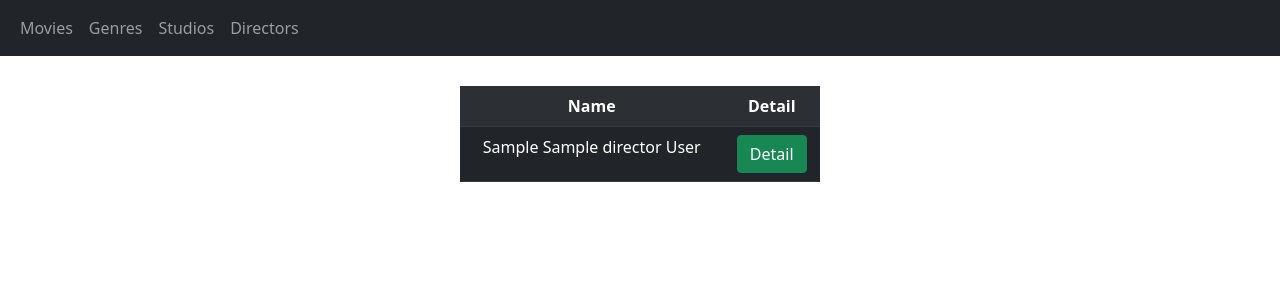
After one commit to rahul-20-mangal/movies-app, a Django app: page /directors/ in a window 1280 px wide. The commit adds this page. Shown: the top 300 px of the page. Run offline with Django 3.2, Linux system fonts and the light colour scheme; tables that the repository leaves empty hold one stand-in row (values such as "Sample post").

Commit message:
Create list view of directors

```diff
--- a/movies/urls.py
+++ b/movies/urls.py
@@ -23,6 +23,7 @@ urlpatterns = [
     path('movies/', include('movies_app.movie_urls')),
     path('genres/', include('movies_app.genre_urls')),
     path('studios/', include('movies_app.studio_urls')),
+    path('directors/', include('movies_app.director_urls')),
 ]
 
 urlpatterns += static(settings.STATIC_URL, document_root = settings.STATIC_ROOT)
--- a/movies_app/templates/base.html
+++ b/movies_app/templates/base.html
@@ -39,6 +39,9 @@
                         <li class="nav-item">
                             <a class="nav-link" href="{% url 'studios:list' %}">Studios</a>
                         </li>
+                        <li class="nav-item">
+                            <a class="nav-link" href="{% url 'directors:list' %}">Directors</a>
+                        </li>
                     </ul>
                 </div>
 
--- /dev/null
+++ b/movies_app/templates/movies_app/director_list.html
@@ -0,0 +1,20 @@
+{% extends 'base.html' %}
+
+{% block content %}
+
+<div class="container" style="margin-top: 30px; text-align: center; width: 30%;">
+    <table class="table table-dark table-hover table-striped">
+        <tr>
+            <th>Name</th>
+            <th>Detail</th>
+        </tr>
+        {% for director in director_list %}
+        <tr>
+            <td>{{ director.first_name }} {{ director.middle_name }} {{ director.last_name }} </td>
+            <td><a href="#"><button class="btn btn-success">Detail</button></a></td>
+        </tr>
+        {% endfor %}
+    </table>
+</div>
+
+{% endblock content %}
--- a/movies_app/views.py
+++ b/movies_app/views.py
@@ -1,6 +1,6 @@
 from django.shortcuts import render, get_object_or_404
 from django.views.generic import ListView, DetailView
-from .models import Movie, Genre, Studio
+from .models import Movie, Genre, Studio, Director
 
 
 class MovieListView(ListView):
@@ -40,3 +40,7 @@ class StudioListView(ListView):
 
 class StudioDetailView(DetailView):
     model = Studio
+
+
+class DirectorListView(ListView):
+    model = Director
```
Also changed, not shown: movies_app/director_urls.py (added, +8 -0 lines).
